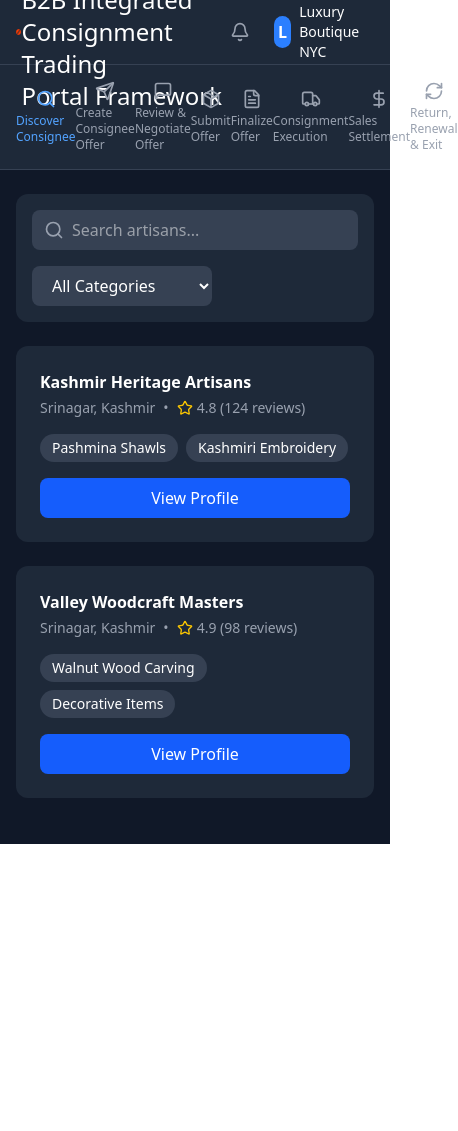
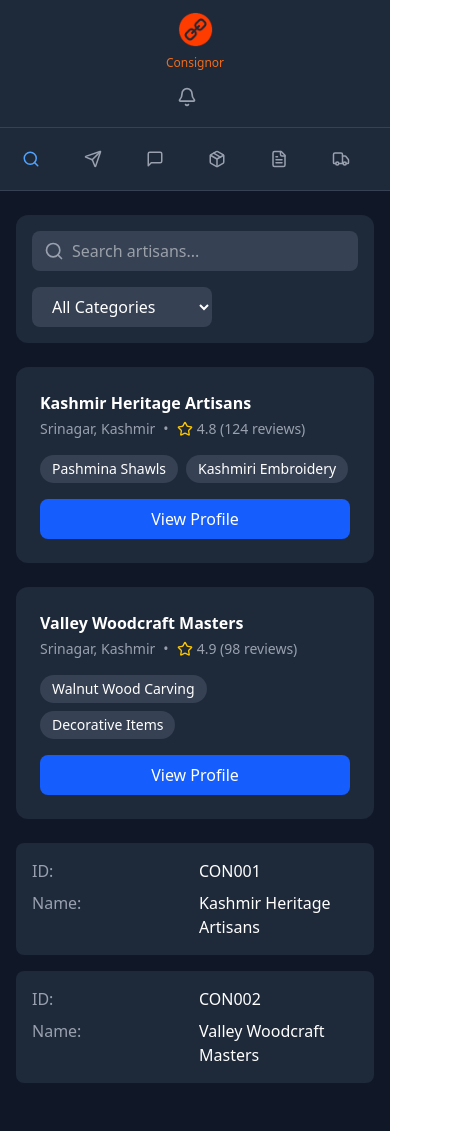
Before and after one commit to mzaiddev/Consignment-dashboard, a React (Vite) app: page /consignor in a window 390 px wide. Shown: the whole page, 458 px wide, since content can reach past the window. Before the commit the page ends 844 px from the top, so only its background shows below. Built offline with nearby package versions, Linux system fonts and the light colour scheme.

Commit message:
fix Ui of consigor Dashboard

```diff
--- a/src/App.tsx
+++ b/src/App.tsx
@@ -1,6 +1,6 @@
 import { BrowserRouter as Router, Route, Routes } from 'react-router-dom';
 import ConsigneePlatform from "./pages/Consignee/ConsigneeDashboard";
-import DKCPlatform from "./pages/Consigner/testingUI";
+import ConsignorDashboard from './pages/Consigner/ConsignorDashboard';
 import AuthSystemPreview from './pages/Login';
 import ConsignmentDashboard from './pages/Admin/Admin';
 
@@ -8,7 +8,7 @@ function App() {
   return (
     <Router>
       <Routes>
-        <Route path="/consignor" element={<DKCPlatform />} />
+        <Route path="/consignor" element={<ConsignorDashboard/>} />
         <Route path="/consignee" element={<ConsigneePlatform />} />
         <Route path="/" element={<AuthSystemPreview/>}/>
         <Route path="/admin" element={<ConsignmentDashboard/>} />
--- a/src/pages/Consigner/testingUI.tsx
+++ b/src/pages/Consigner/ConsignorDashboard.tsx
@@ -69,10 +69,32 @@ const ConsigneeDiscovery = () => {
       </div>
 
       {/* Results Grid */}
-      <div className="grid grid-cols-1 md:grid-cols-2 gap-6">
+      <div className="grid grid-cols-1 sm:grid-cols-2 md:grid-cols-3 gap-6">
         {consignors.map(consignor => (
           <ConsignorCard key={consignor.id} consignor={consignor} />
         ))}
+      </div>
+
+      {/* Responsive alternative to tables */}
+      <div className="grid grid-cols-1 gap-4 sm:hidden">
+        {consignors.map(item => (
+          <div key={item.id} className="bg-gray-800 p-4 rounded-lg">
+            <div className="grid grid-cols-2 gap-2">
+              <span className="text-gray-400">ID:</span>
+              <span>{item.id}</span>
+              <span className="text-gray-400">Name:</span>
+              <span>{item.name}</span>
+              {/* More fields */}
+            </div>
+          </div>
+        ))}
+      </div>
+
+      {/* Regular table for larger screens */}
+      <div className="hidden sm:block">
+        <table className="min-w-full">
+          {/* Table content */}
+        </table>
       </div>
     </div>
   );
@@ -109,7 +131,7 @@ const ConsignorCard = ({ consignor }: { consignor: Consignor }) => (
         {consignor.specialties.map((specialty, index) => (
           <span
             key={index}
-            className="px-3 py-1 bg-gray-700 rounded-full text-sm"
+            className="px-3 py-1 bg-gray-700 rounded-full text-sm text-center"
           >
             {specialty}
           </span>
@@ -158,7 +180,7 @@ const Conclusion = () => (
 );
 
 
-const DKCPlatform = () => {
+const ConsignorDashboard = () => {
   // Core state
   const [activeStep, setActiveStep] = useState('discovery');
   const [currentUser] = useState({
@@ -183,15 +205,20 @@ const DKCPlatform = () => {
   return (
     <div className="min-h-screen bg-gray-900 text-white">
       {/* Header */}
-      <header className="bg-gray-800 border-b border-gray-700">
-        <div className="max-w-7xl mx-auto px-4">
-          <div className="flex items-center justify-between h-16">
-            <div className="flex items-center space-x-8">
-              <span className="text-xl font-bold text-blue-400"><img src={logo} alt="logo" width={35}  height={35}/></span>
+      <header className="bg-gray-800 border-b border-gray-700 py-3 px-2">
+        <div className="max-w-7xl mx-auto">
+          <div className="flex flex-col sm:flex-row items-center gap-2">
+            <div className="flex items-center space-x-2">
+              <span className="text-xl font-bold text-blue-400">
+                <img src={logo} alt="logo" width={35} height={35} />
+              </span>
             </div>
-             <div>
-                <h2 className= " text-2xl"><span style={{color:'#ef6d1c'}} >Consignor</span>-DKC B2B Integrated Consignment Trading Portal Framework</h2>
-             </div>
+            <div className="flex-1 text-center">
+              <h2 className="text-xs sm:text-sm md:text-lg lg:text-2xl">
+                <span style={{ color: '#ef6d1c' }}>Consignor</span>
+                <span className="hidden xs:inline">-DKC B2B Integrated Consignment Trading Portal Framework</span>
+              </h2>
+            </div>
             <div className="flex items-center space-x-4">
               <button className="relative p-2 text-gray-400 hover:text-white">
                 <Bell size={20} />
@@ -199,7 +226,7 @@ const DKCPlatform = () => {
                   <span className="absolute top-0 right-0 block h-2 w-2 rounded-full bg-red-400" />
                 )}
               </button>
-              <div className="flex items-center space-x-2">
+              <div className="hidden sm:flex items-center space-x-2">
                 <div className="h-8 w-8 rounded-full bg-blue-500 flex items-center justify-center">
                   <span className="font-semibold">{currentUser.name[0]}</span>
                 </div>
@@ -211,13 +238,13 @@ const DKCPlatform = () => {
       </header>
 
       {/* Progress Tracker */}
-      <div className="bg-gray-800 border-b border-gray-700">
-        <div className="max-w-7xl mx-auto px-4 py-4">
-          <div className="flex items-center justify-between">
+      <div className="bg-gray-800 border-b border-gray-700 overflow-x-auto">
+        <div className="max-w-7xl mx-auto px-2 py-4">
+          <div className="flex items-center gap-4 min-w-max">
             {workflowSteps.map((step, index) => (
               <div
                 key={step.id}
-                className={`flex flex-col items-center cursor-pointer ${
+                className={`flex flex-col items-center cursor-pointer px-2 ${
                   index < workflowSteps.findIndex(s => s.id === activeStep)
                     ? 'text-green-400'
                     : index === workflowSteps.findIndex(s => s.id === activeStep)
@@ -226,8 +253,10 @@ const DKCPlatform = () => {
                 }`}
                 onClick={() => setActiveStep(step.id)}
               >
-                <step.icon size={20} />
-                <span className="text-xs mt-1">{step.label}</span>
+                <div className="p-1.5 rounded-full hover:bg-gray-700">
+                  <step.icon size={18} />
+                </div>
+                <span className="hidden sm:block text-xs mt-1 text-center whitespace-nowrap">{step.label}</span>
               </div>
             ))}
           </div>
@@ -246,4 +275,4 @@ const DKCPlatform = () => {
   );
 };
 
-export default DKCPlatform;
+export default ConsignorDashboard;
```
